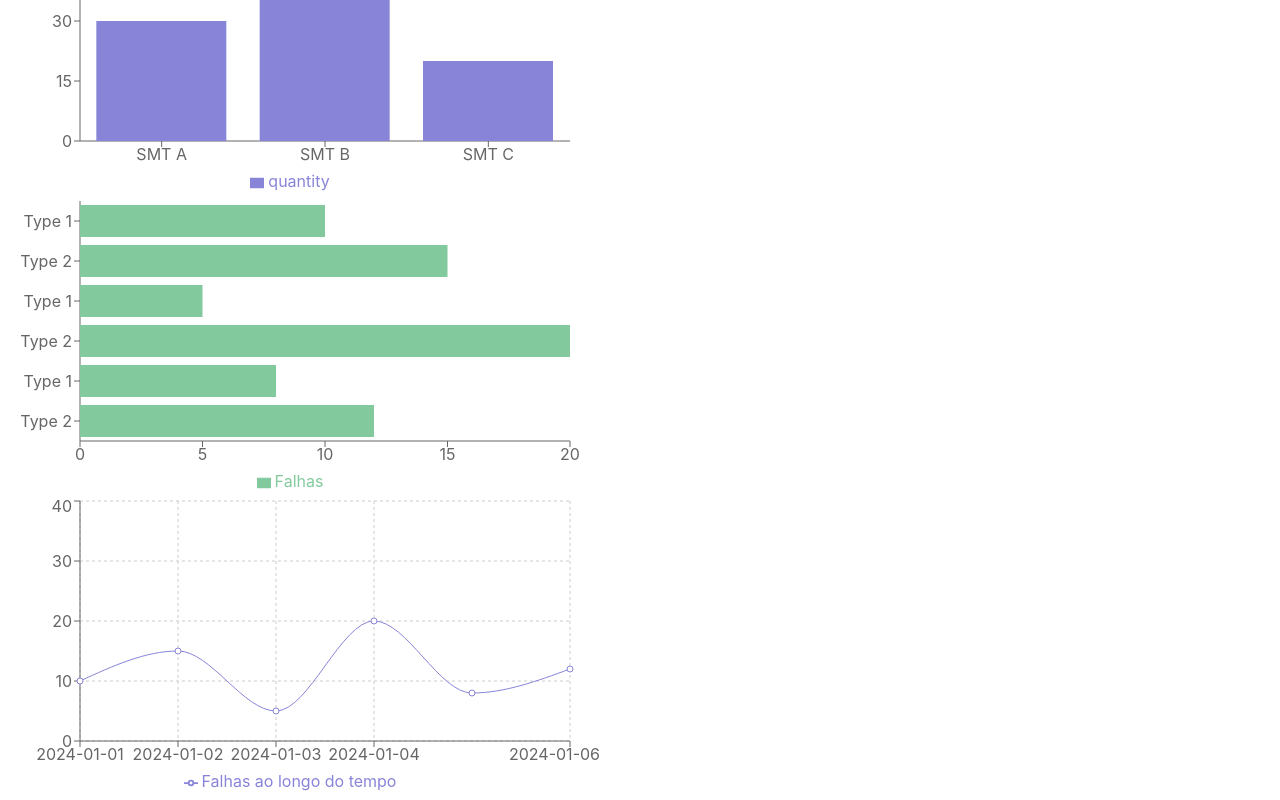
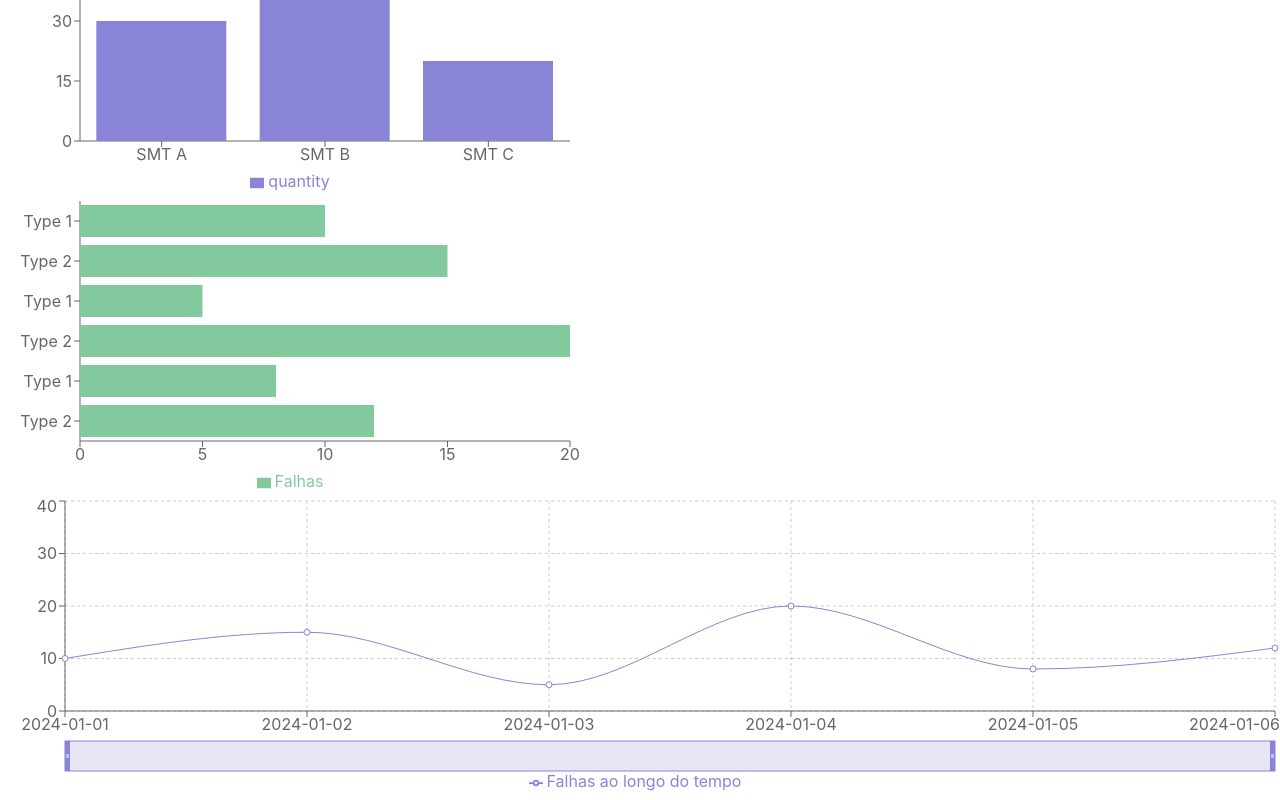
Before and after one commit to hugomesquita/data-chart, a React (Create React App) app: page / in a window 1280 px wide. Shown: the part 186-986 px from the top of the page. Built offline with nearby package versions, Linux system fonts and the light colour scheme.

Commit message:
customize line chart component

```diff
--- a/src/LineChartComponent.js
+++ b/src/LineChartComponent.js
@@ -7,16 +7,14 @@ import {
   Legend,
   XAxis,
   YAxis,
+  ResponsiveContainer,
+  Brush,
 } from 'recharts';
 
 const LineChartComponent = ({ data }) => {
   return (
-    <LineChart
-      width={600}
-      height={300}
-      data={data}
-      margin={{ top: 5, right: 30, left: 20, bottom: 5 }}
-    >
+    <ResponsiveContainer width="100%" height={300}>
+      <LineChart data={data}>
         <CartesianGrid strokeDasharray="3 3" />
         <XAxis dataKey="date" />
         <YAxis domain={[0, 40]} />
@@ -28,7 +26,9 @@ const LineChartComponent = ({ data }) => {
           stroke="#8884d8"
           name="Falhas ao longo do tempo"
         />
+        <Brush dataKey="date" height={30} stroke="#8884d8" />
       </LineChart>
+    </ResponsiveContainer>
   );
 };
 
```
Lines whose indentation alone changed are shown as unchanged.
